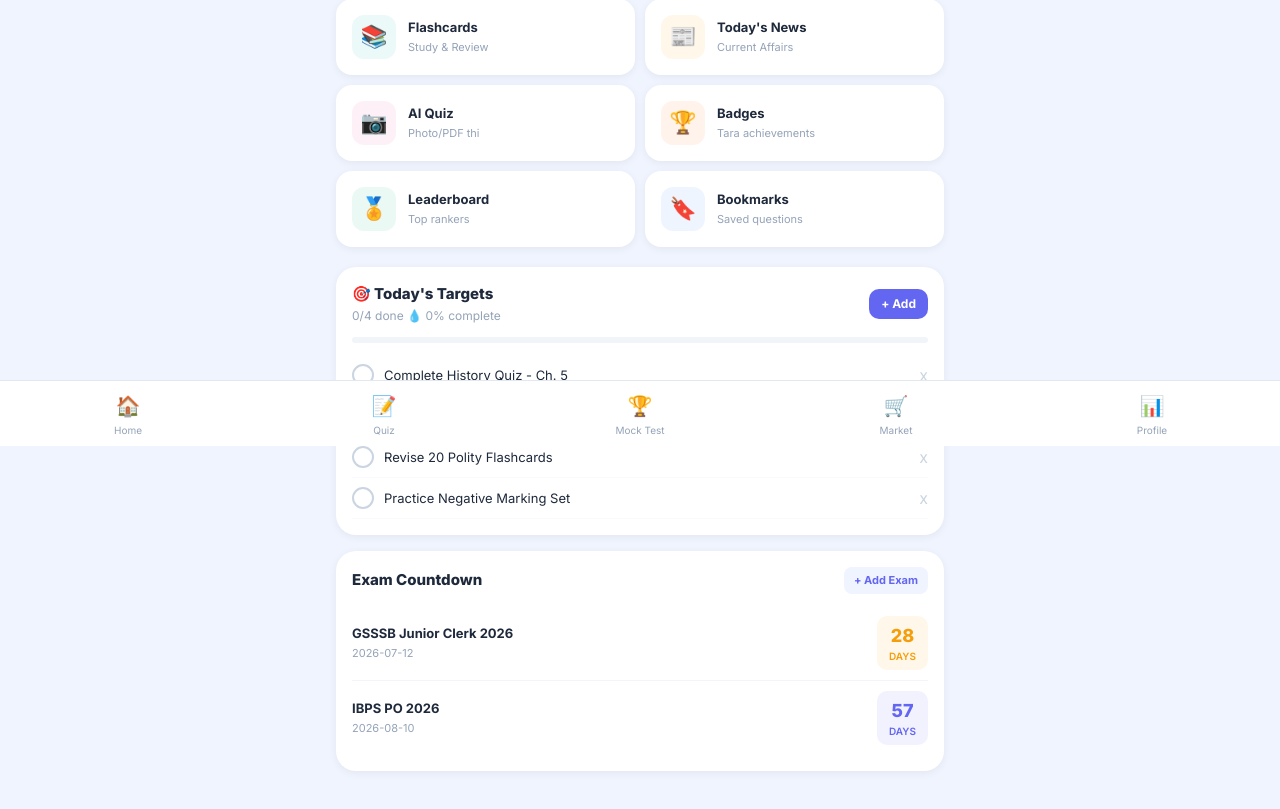
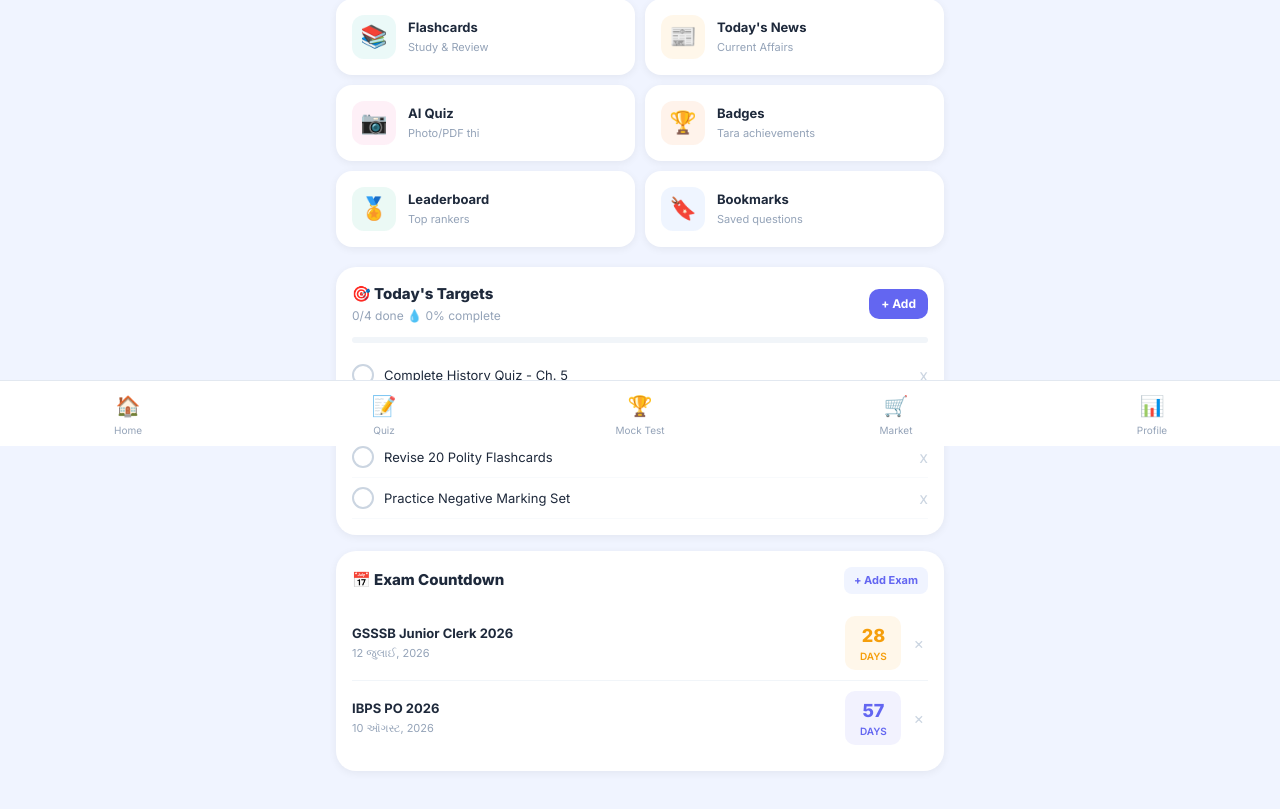
Before and after one commit to govappbuilder-hue/-exambuddy, a Next.js app: page /dashboard in a window 1280 px wide. Shown: the part 354-1163 px from the top of the page. Built offline with nearby package versions, Linux system fonts and the light colour scheme; no server answers.

Commit message:
feat: exam countdown with calendar date picker and localStorage

```diff
--- a/src/app/dashboard/page.jsx
+++ b/src/app/dashboard/page.jsx
@@ -2,6 +2,8 @@
 import { useEffect, useState } from 'react';
 import { useRouter } from 'next/navigation';
 import { supabase } from '../../lib/supabase';
+
+const COLORS = ['#f59e0b','#6366f1','#10b981','#ec4899','#3b82f6','#f97316','#8b5cf6','#14b8a6'];
 
 export default function DashboardPage() {
   const router = useRouter();
@@ -17,6 +19,12 @@ export default function DashboardPage() {
   const [showAddTarget, setShowAddTarget] = useState(false);
   const [stats, setStats] = useState({ quizzes: 0, accuracy: 0, streak: 0, rank: '-' });
 
+  // Exam Countdown state
+  const [exams, setExams] = useState([]);
+  const [showAddExam, setShowAddExam] = useState(false);
+  const [examName, setExamName] = useState('');
+  const [examDate, setExamDate] = useState('');
+
   useEffect(() => {
     const h = new Date().getHours();
     if (h < 12) setTimeOfDay('Morning');
@@ -25,7 +33,35 @@ export default function DashboardPage() {
     supabase.auth.getUser().then(({ data }) => {
       if (data?.user) setUser(data.user);
     });
+    // Load exams from localStorage
+    const saved = localStorage.getItem('eb_exams');
+    if (saved) {
+      setExams(JSON.parse(saved));
+    } else {
+      // Default exams
+      const defaults = [
+        { id: 1, name: 'GSSSB Junior Clerk 2026', date: '2026-07-12' },
+        { id: 2, name: 'IBPS PO 2026', date: '2026-08-10' },
+      ];
+      setExams(defaults);
+      localStorage.setItem('eb_exams', JSON.stringify(defaults));
+    }
   }, []);
+
+  const addExam = () => {
+    if (!examName.trim() || !examDate) return;
+    const newExam = { id: Date.now(), name: examName.trim(), date: examDate };
+    const updated = [...exams, newExam];
+    setExams(updated);
+    localStorage.setItem('eb_exams', JSON.stringify(updated));
+    setExamName(''); setExamDate(''); setShowAddExam(false);
+  };
+
+  const removeExam = (id) => {
+    const updated = exams.filter(e => e.id !== id);
+    setExams(updated);
+    localStorage.setItem('eb_exams', JSON.stringify(updated));
+  };
 
   const toggleTarget = (id) => setTargets(prev => prev.map(t => t.id === id ? { ...t, done: !t.done } : t));
   const addTarget = () => {
@@ -49,9 +85,8 @@ export default function DashboardPage() {
   ];
 
   const userName = user?.user_metadata?.full_name?.split(' ')[0] || 'Student';
-
-  // Greeting emoji based on time
   const greetingEmoji = timeOfDay === 'Morning' ? '\u{1F31E}' : timeOfDay === 'Afternoon' ? '\u{1F31D}' : '\u{1F319}';
+  const today = new Date().toISOString().split('T')[0];
 
   return (
     <div style={{ minHeight: '100vh', background: '#f0f4ff', fontFamily: 'Inter, system-ui', paddingBottom: '90px' }}>
@@ -101,6 +136,7 @@ export default function DashboardPage() {
           </div>
         </div>
 
+        {/* Today's Targets */}
         <div style={{ background: 'white', borderRadius: '20px', padding: '16px', marginBottom: '16px', boxShadow: '0 2px 8px rgba(0,0,0,0.06)' }}>
           <div style={{ display: 'flex', justifyContent: 'space-between', alignItems: 'center', marginBottom: '12px' }}>
             <div>
@@ -127,25 +163,68 @@ export default function DashboardPage() {
           ))}
         </div>
 
+        {/* Exam Countdown */}
         <div style={{ background: 'white', borderRadius: '20px', padding: '16px', marginBottom: '16px', boxShadow: '0 2px 8px rgba(0,0,0,0.06)' }}>
           <div style={{ display: 'flex', justifyContent: 'space-between', alignItems: 'center', marginBottom: '12px' }}>
-            <div style={{ fontSize: '15px', fontWeight: '800', color: '#1e293b' }}>Exam Countdown</div>
-            <button onClick={() => router.push('/my-progress')} style={{ background: '#f0f4ff', color: '#6366f1', border: 'none', borderRadius: '8px', padding: '5px 10px', fontSize: '11px', fontWeight: '700', cursor: 'pointer' }}>+ Add Exam</button>
+            <div style={{ fontSize: '15px', fontWeight: '800', color: '#1e293b' }}>📅 Exam Countdown</div>
+            <button onClick={() => setShowAddExam(!showAddExam)} style={{ background: '#f0f4ff', color: '#6366f1', border: 'none', borderRadius: '8px', padding: '5px 10px', fontSize: '11px', fontWeight: '700', cursor: 'pointer' }}>+ Add Exam</button>
           </div>
-          {[
-            { name: 'GSSSB Junior Clerk 2026', date: '2026-07-12', color: '#f59e0b' },
-            { name: 'IBPS PO 2026', date: '2026-08-10', color: '#6366f1' },
-          ].map((exam, i) => {
+
+          {/* Add Exam Form */}
+          {showAddExam && (
+            <div style={{ background: '#f8fafc', borderRadius: '12px', padding: '12px', marginBottom: '12px', border: '1.5px solid #e2e8f0' }}>
+              <div style={{ fontSize: '12px', fontWeight: '700', color: '#64748b', marginBottom: '8px' }}>📝 Navo Exam Umerо</div>
+              <input
+                value={examName}
+                onChange={e => setExamName(e.target.value)}
+                placeholder="Exam name (e.g. GPSC Class 1-2)"
+                style={{ width: '100%', padding: '8px 12px', borderRadius: '8px', border: '1.5px solid #e2e8f0', fontSize: '13px', outline: 'none', marginBottom: '8px', boxSizing: 'border-box' }}
+              />
+              <div style={{ fontSize: '12px', color: '#94a3b8', marginBottom: '4px' }}>📅 Exam date select karo:</div>
+              <input
+                type="date"
+                value={examDate}
+                min={today}
+                onChange={e => setExamDate(e.target.value)}
+                style={{ width: '100%', padding: '8px 12px', borderRadius: '8px', border: '1.5px solid #e2e8f0', fontSize: '13px', outline: 'none', marginBottom: '10px', boxSizing: 'border-box', cursor: 'pointer' }}
+              />
+              <div style={{ display: 'flex', gap: '8px' }}>
+                <button onClick={addExam} disabled={!examName.trim() || !examDate} style={{ flex: 1, background: examName.trim() && examDate ? '#6366f1' : '#cbd5e1', color: 'white', border: 'none', borderRadius: '8px', padding: '8px', fontSize: '13px', fontWeight: '700', cursor: examName.trim() && examDate ? 'pointer' : 'not-allowed' }}>
+                  ✅ Save Exam
+                </button>
+                <button onClick={() => { setShowAddExam(false); setExamName(''); setExamDate(''); }} style={{ background: '#f1f5f9', color: '#64748b', border: 'none', borderRadius: '8px', padding: '8px 14px', fontSize: '13px', fontWeight: '700', cursor: 'pointer' }}>
+                  Cancel
+                </button>
+              </div>
+            </div>
+          )}
+
+          {exams.length === 0 && (
+            <div style={{ textAlign: 'center', padding: '20px 0', color: '#94a3b8', fontSize: '13px' }}>
+              Koi exam nathi. "+ Add Exam" thi umerо!
+            </div>
+          )}
+
+          {exams.map((exam, i) => {
             const days = Math.max(0, Math.ceil((new Date(exam.date) - new Date()) / (1000 * 60 * 60 * 24)));
+            const color = COLORS[i % COLORS.length];
+            const urgency = days <= 7 ? '#ef4444' : days <= 30 ? '#f59e0b' : color;
             return (
-              <div key={i} style={{ display: 'flex', justifyContent: 'space-between', alignItems: 'center', padding: '10px 0', borderBottom: i === 0 ? '1px solid #f1f5f9' : 'none' }}>
-                <div>
+              <div key={exam.id} style={{ display: 'flex', justifyContent: 'space-between', alignItems: 'center', padding: '10px 0', borderBottom: i < exams.length - 1 ? '1px solid #f1f5f9' : 'none' }}>
+                <div style={{ flex: 1 }}>
                   <div style={{ fontSize: '13px', fontWeight: '700', color: '#1e293b' }}>{exam.name}</div>
-                  <div style={{ fontSize: '11px', color: '#94a3b8', marginTop: '2px' }}>{exam.date}</div>
+                  <div style={{ fontSize: '11px', color: '#94a3b8', marginTop: '2px' }}>
+                    {new Date(exam.date).toLocaleDateString('gu-IN', { day: 'numeric', month: 'long', year: 'numeric' })}
+                    {days <= 7 && days > 0 && <span style={{ color: '#ef4444', fontWeight: '700', marginLeft: '6px' }}>⚠️ Jaldi!</span>}
+                    {days === 0 && <span style={{ color: '#ef4444', fontWeight: '700', marginLeft: '6px' }}>🔴 Aaj!</span>}
                   </div>
-                <div style={{ background: exam.color + '15', color: exam.color, borderRadius: '10px', padding: '6px 12px', textAlign: 'center' }}>
+                </div>
+                <div style={{ display: 'flex', alignItems: 'center', gap: '8px' }}>
+                  <div style={{ background: urgency + '15', color: urgency, borderRadius: '10px', padding: '6px 12px', textAlign: 'center', minWidth: '56px' }}>
                     <div style={{ fontSize: '18px', fontWeight: '800' }}>{days}</div>
                     <div style={{ fontSize: '10px', fontWeight: '600' }}>DAYS</div>
+                  </div>
+                  <button onClick={() => removeExam(exam.id)} style={{ background: 'none', border: 'none', color: '#cbd5e1', cursor: 'pointer', fontSize: '16px', padding: '4px' }}>×</button>
                 </div>
               </div>
             );
```
Lines whose indentation alone changed are shown as unchanged.
